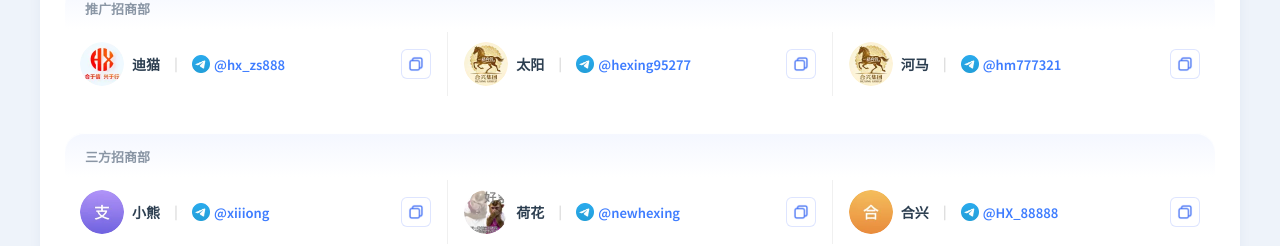
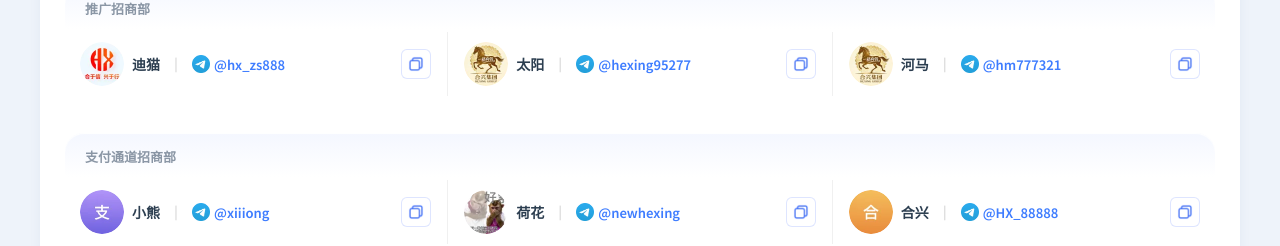
Before and after one commit to booker221/663, a Vue app: page /#/pc in a window 1280 px wide. Shown: the part 1040-1286 px from the top of the page. Built offline with nearby package versions, Linux system fonts and the light colour scheme.

Commit message:
refactor: rename "三方招商部" to "支付通道招商部" across H5 and PC components and configuration

```diff
--- a/src/components/h5/H5Activity.vue
+++ b/src/components/h5/H5Activity.vue
@@ -214,7 +214,8 @@ import { copyToClipboard } from '@/utils/copy.js'
   justify-content: space-between;
   margin-top: 6px;
   position: relative;
-  height: 120px;
+  min-height: 150px;
+  padding-bottom: 10px;
 }
 
 .contact-info {
--- a/src/components/h5/H5Business.vue
+++ b/src/components/h5/H5Business.vue
@@ -50,7 +50,7 @@
           </button>
         </div>
       </div>
-      <!-- 三方招商部 -->
+      <!-- 支付通道招商部 -->
       <div v-show="activeTab === 'third'" class="partner-list">
         <div v-for="p in thirdPartners" :key="p.handle" class="partner-card">
           <div class="partner-left">
@@ -84,7 +84,7 @@ const thirdPartners = THIRD_PARTNERS
 const activeTab = ref('promote')
 const tabs = [
   { key: 'promote', label: '推广招商部' },
-  { key: 'third', label: '三方招商部' },
+  { key: 'third', label: '支付通道招商部' },
 ]
 
 function copy(text) {
--- a/src/components/pc/PcBusiness.vue
+++ b/src/components/pc/PcBusiness.vue
@@ -37,9 +37,9 @@
 
 
 
-      <!-- 三方招商部 -->
+      <!-- 支付通道招商部 -->
       <div class="dept-block">
-        <div class="dept-label">三方招商部</div>
+        <div class="dept-label">支付通道招商部</div>
         <div class="partner-list">
           <div v-for="p in thirdPartners" :key="p.handle" class="partner-card">
             <div class="partner-left">
@@ -74,7 +74,7 @@ const thirdPartners = THIRD_PARTNERS
 const activeTab = ref('promote')
 const tabs = [
   { key: 'promote', label: '推广招商部' },
-  { key: 'third', label: '三方招商部' },
+  { key: 'third', label: '支付通道招商部' },
 ]
 
 function copy(text) {
--- a/src/config/contacts.js
+++ b/src/config/contacts.js
@@ -43,7 +43,7 @@ export const PROMOTE_PARTNERS = [
   { name: '河马', handle: '@hm777321', url: 'https://t.me/hm777321', avatar: avatarHema },
 ]
 
-// ✅ 三方招商部人员列表
+// ✅ 支付通道招商部人员列表
 export const THIRD_PARTNERS = [
   { name: '小熊', handle: '@xiiiong', url: 'https://t.me/xiiiong', avatar: avatarXiaoxiong },
   { name: '荷花', handle: '@newhexing', url: 'https://t.me/newhexing', avatar: avatarHehua },
```
